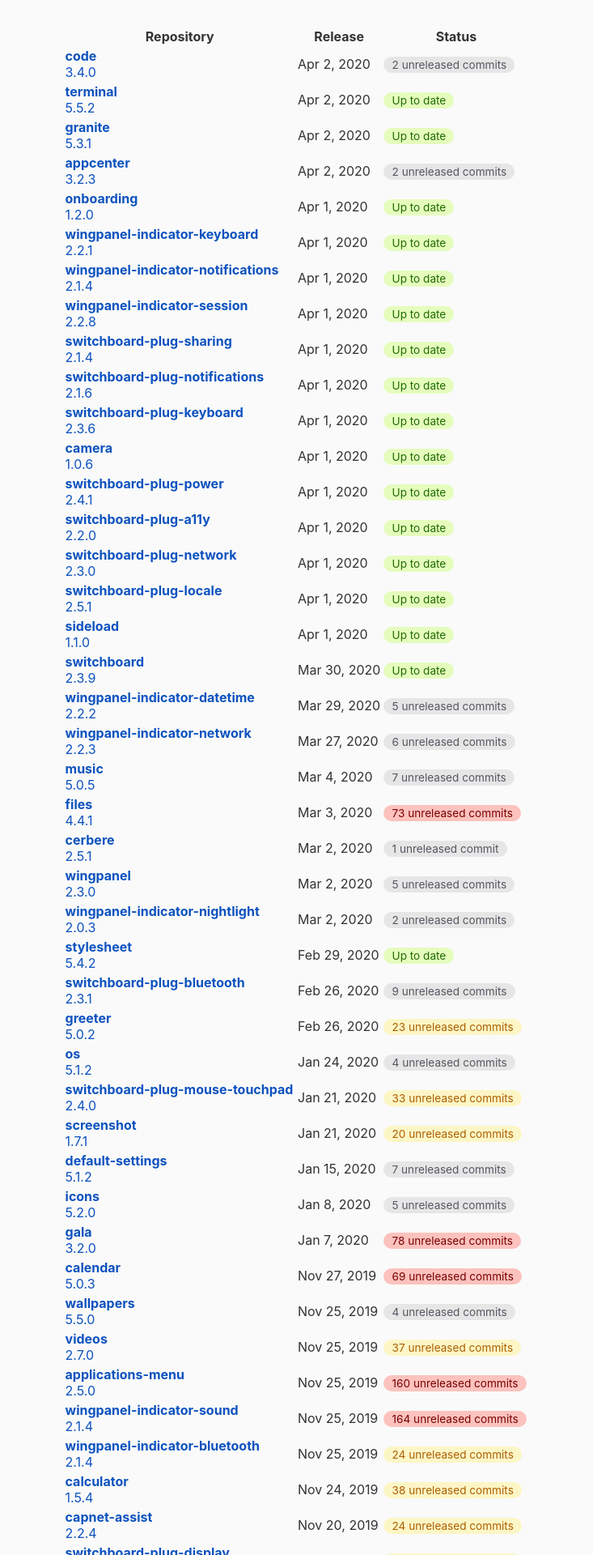
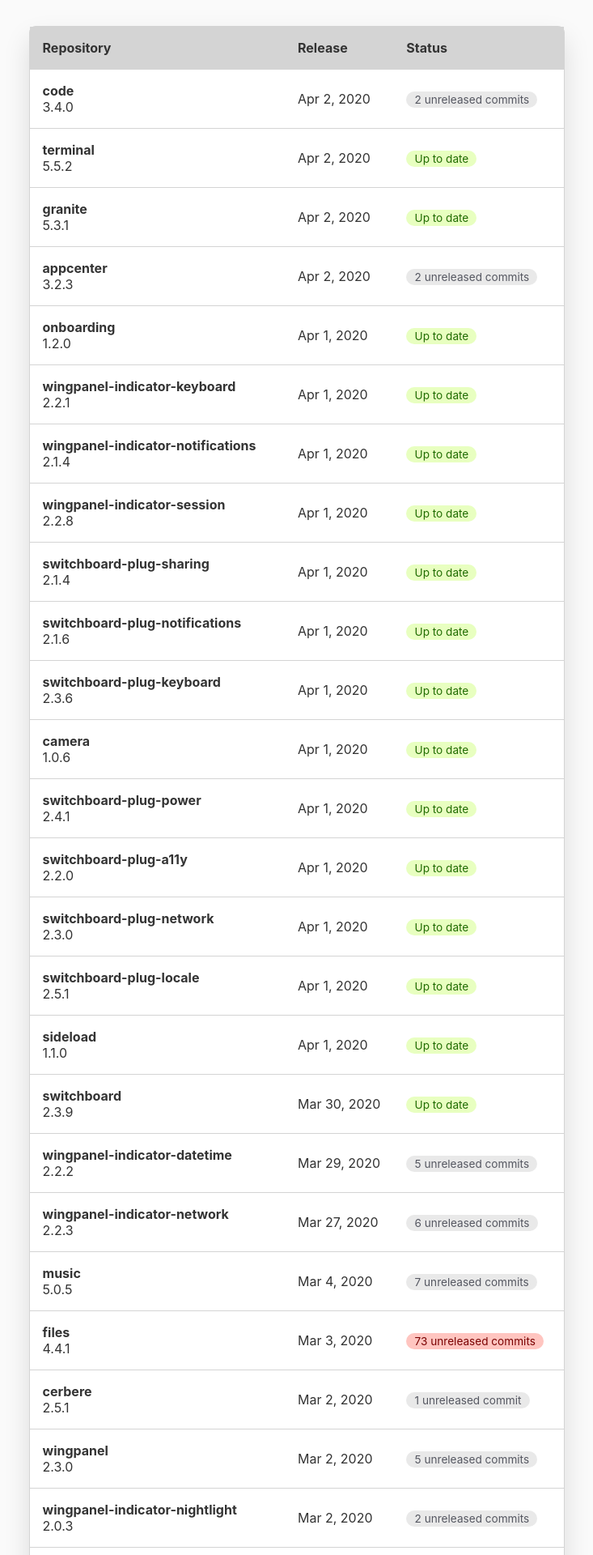
Before and after one commit to elementary/releases, a Jekyll site: the page built from index.html, in a window 1280 px wide. Shown: the top 1920 px of the page at 81% size, without its empty margins (273-1006 px from the left). Built offline with Jekyll 4.4.1, drawn with Linux system fonts in a browser that asks for light colours.

Commit message:
Table styling

```diff
--- a/_sass/_colors.scss
+++ b/_sass/_colors.scss
@@ -61,25 +61,43 @@ $BLACK_900: #000000;
 :root {
   --bg-color:  #{$SILVER_100};
   --fg-color:  #{$BLACK_500};
-  --accent-color:  #{$BLUEBERRY_700};
+  --view-color: white;
+  --dim-color: #{$SILVER_300};
+
+  --link-color:  #{$BLUEBERRY_700};
 
   --status-bg-color: #{transparentize($SILVER_300, 0.5)};
   --status-fg-color: #{$SILVER_900};
 
   --success-bg-color: #{transparentize($LIME_100, 0.5)};
   --success-fg-color: #{$LIME_900};
+
+  --warning-bg-color: #{transparentize($BANANA_100, 0.5)};
+  --warning-fg-color: #{$BANANA_900};
+
+  --critical-bg-color: #{transparentize($STRAWBERRY_100, 0.5)};
+  --critical-fg-color: #{$STRAWBERRY_900};
 }
 
 @media (prefers-color-scheme: dark) {
   :root {
     --bg-color:  #{$BLACK_700};
     --fg-color:  #{$SILVER_300};
-    --accent-color:  #{$BLUEBERRY_300};
+    --view-color: #{$BLACK_500};
+    --dim-color: #{$SILVER_900};
 
-    --status-bg-color: #{transparentize($SILVER_100, 0.75)};
+    --link-color:  #{$BLUEBERRY_100};
+
+    --status-bg-color: #{transparentize($SILVER_500, 0.75)};
     --status-fg-color: #{$SILVER_100};
 
-    --success-bg-color: #{transparentize($LIME_100, 0.75)};
+    --success-bg-color: #{transparentize($LIME_500, 0.75)};
     --success-fg-color: #{$LIME_100};
+
+    --warning-bg-color: #{transparentize($BANANA_500, 0.75)};
+    --warning-fg-color: #{$BANANA_100};
+
+    --critical-bg-color: #{transparentize($STRAWBERRY_500, 0.75)};
+    --critical-fg-color: #{$STRAWBERRY_100};
   }
 }
--- a/css/main.scss
+++ b/css/main.scss
@@ -22,7 +22,23 @@ html {
 }
 
 table {
+  background-color: var(--view-color);
+  border: 1px solid var(--dim-color);
+  border-spacing: 0;
+  border-radius: 0.5em;
+  box-shadow: 0 1em 2em rgba(0, 0, 0, 0.125);
   margin: 2em auto;
+
+  td,
+  th {
+    padding: 1em;
+    border-bottom: 1px solid var(--dim-color);
+    text-align: left;
+  }
+
+  th {
+    background-color: var(--dim-color);
+  }
 }
 
 a {
@@ -59,9 +75,15 @@ a {
 .warn {
   background-color: rgba(255, 243, 148, 0.5);
   color: #ad5f00;
+
+  background-color: var(--warning-bg-color);
+  color: var(--warning-fg-color);
 }
 
 .critical {
   background-color: rgba(255, 140, 130, 0.5);
   color: #7a0000;
+
+  background-color: var(--critical-bg-color);
+  color: var(--critical-fg-color);
 }
```
